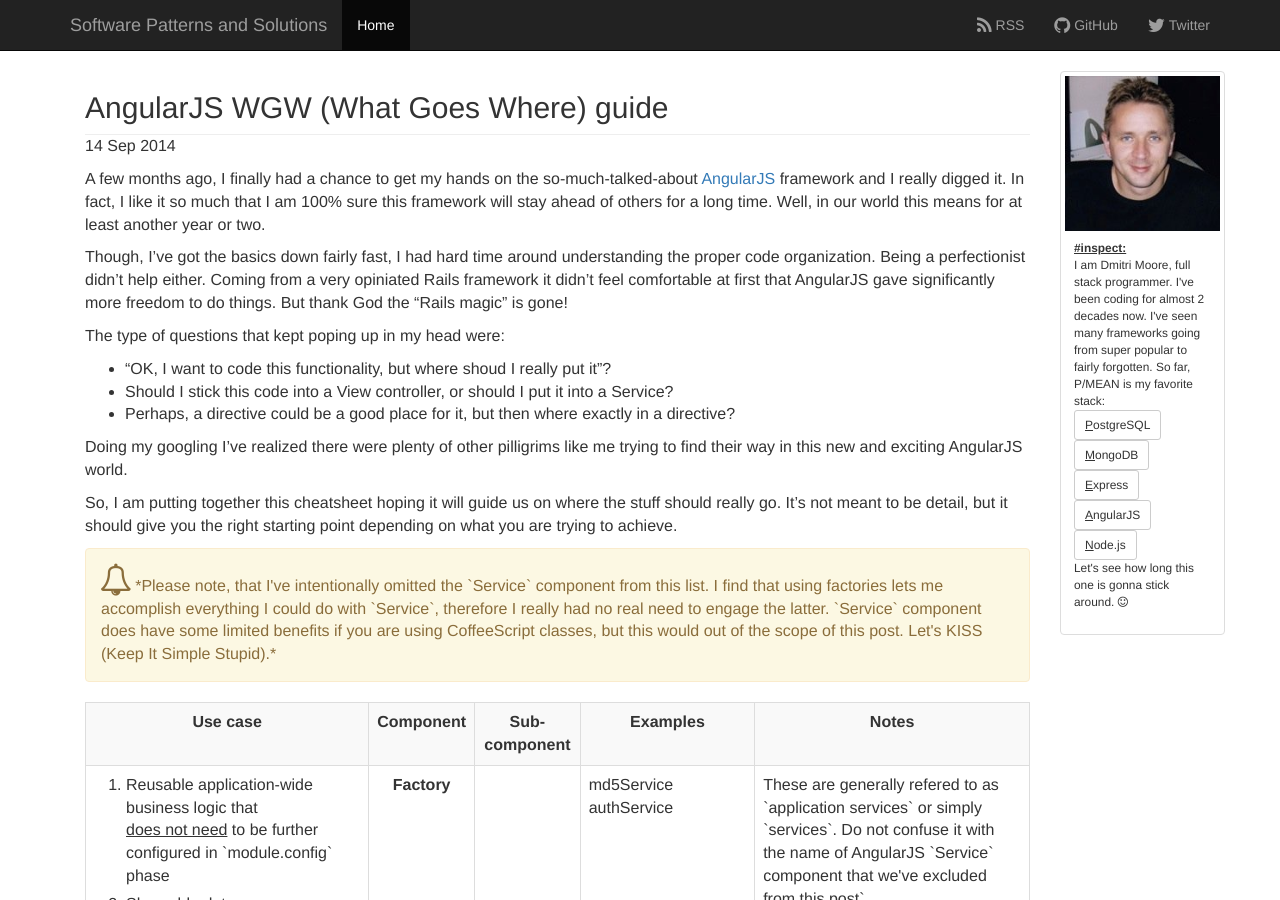
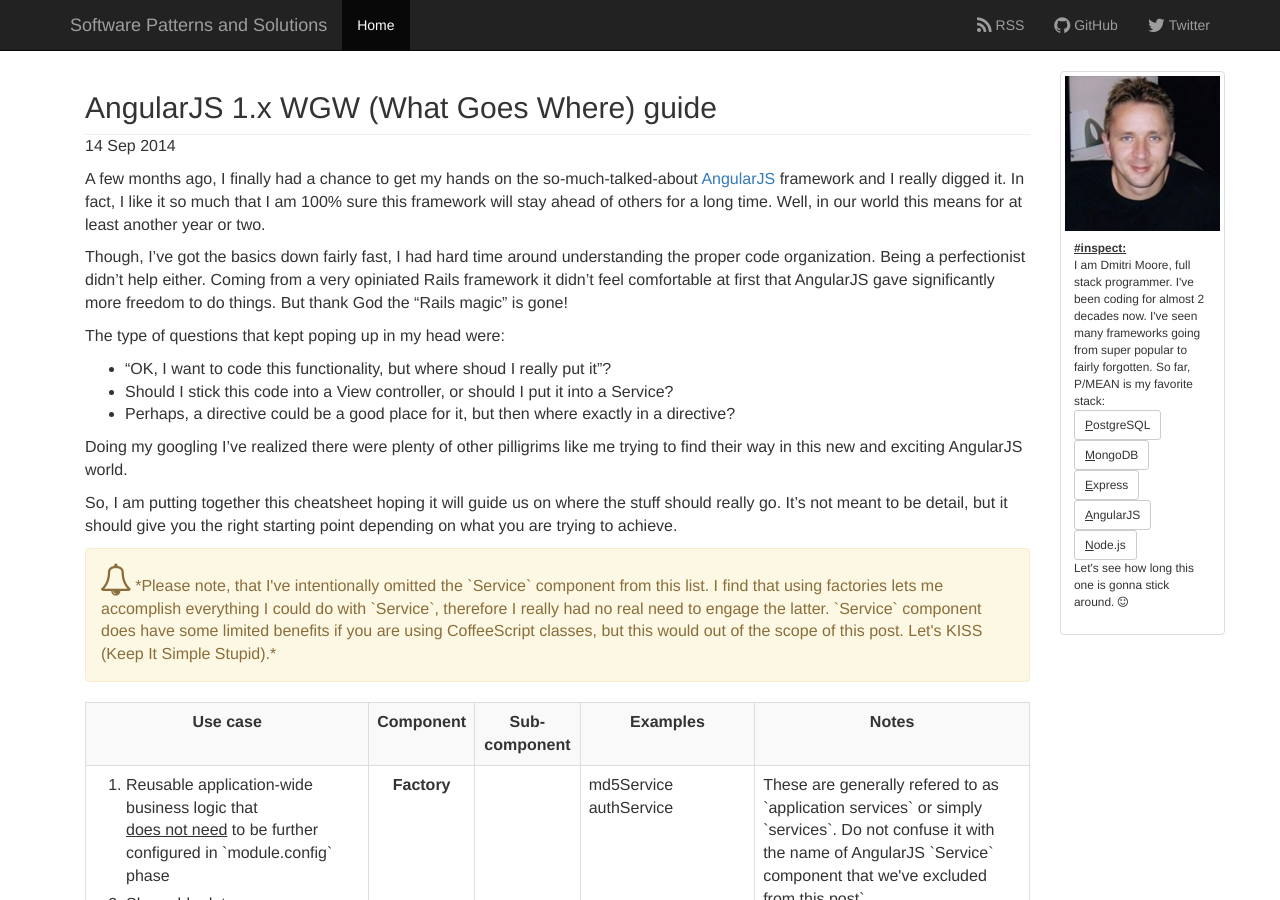
Before and after one commit to demisx/demisx.github.io, a Jekyll site: the page built from _posts/2014-09-14-angular-what-goes-where.md, in a window 1280 px wide and 900 px high. Built offline with Jekyll 4.4.1, drawn with Linux system fonts in a browser that asks for light colours; nearby versions of some CDN libraries; Markdown is read by kramdown in place of the engine named in the settings; comment, search, counter and statistics services are not loaded; part of the change alters nothing that is shown; some of the changed text lies outside the part shown.

Commit message:
Update WGW guide with Angular version

```diff
--- a/_posts/2014-09-14-angular-what-goes-where.md
+++ b/_posts/2014-09-14-angular-what-goes-where.md
@@ -1,6 +1,6 @@
 ---
 layout: post
-title:  "AngularJS WGW (What Goes Where) guide"
+title:  "AngularJS 1.x WGW (What Goes Where) guide"
 date:   2014-09-14 6:45:00
 categories: angularjs
 ---
@@ -249,3 +249,10 @@ starting point depending on what you are trying to achieve.
 ___
 <sup>1</sup> See [example](http://stackoverflow.com/questions/13852248/how-to-write-a-double-and-a-ntimes-directive-for-angularjs/13873098#13873098)
 of how a compile function can be used.
+
+<a class="twitter-follow-button"
+  href="https://twitter.com/demisx1"
+  data-show-count="false"
+  data-lang="en"
+  data-size="large">
+</a> for more tips and best practices.
```
